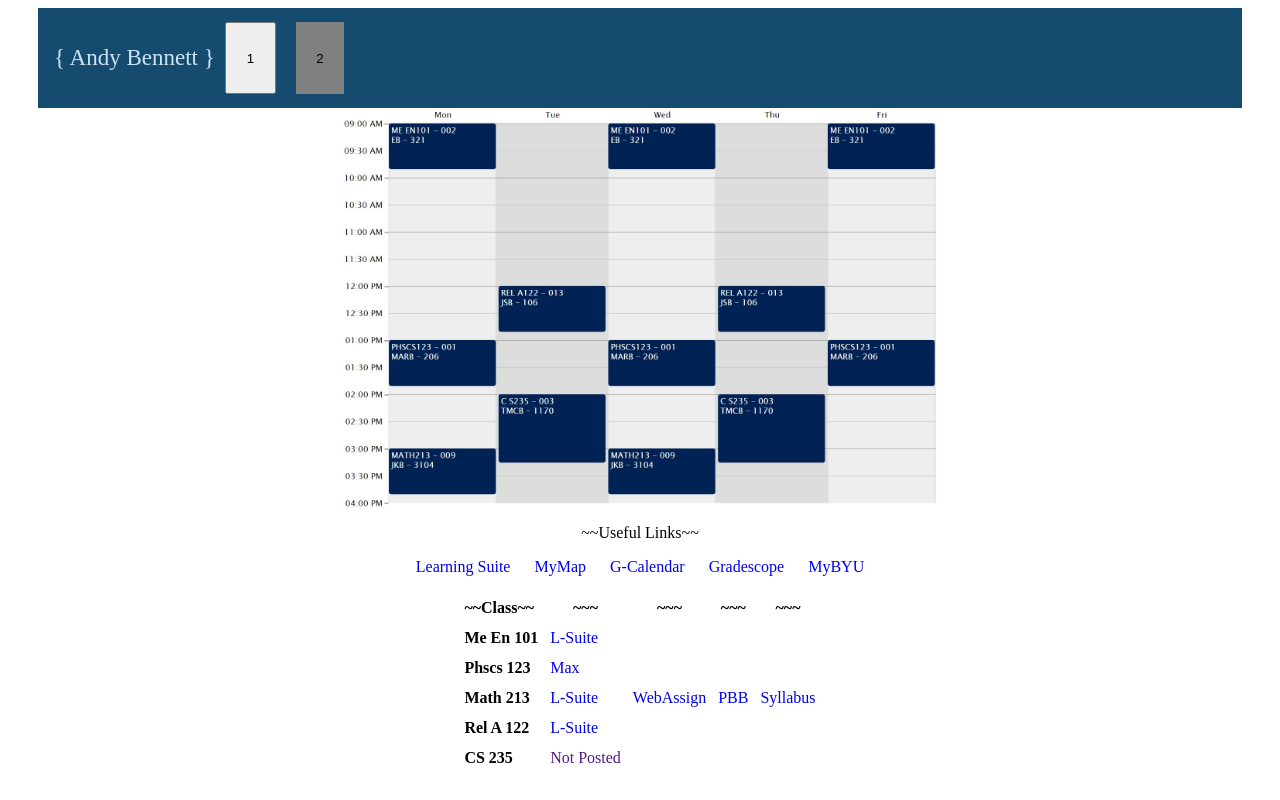
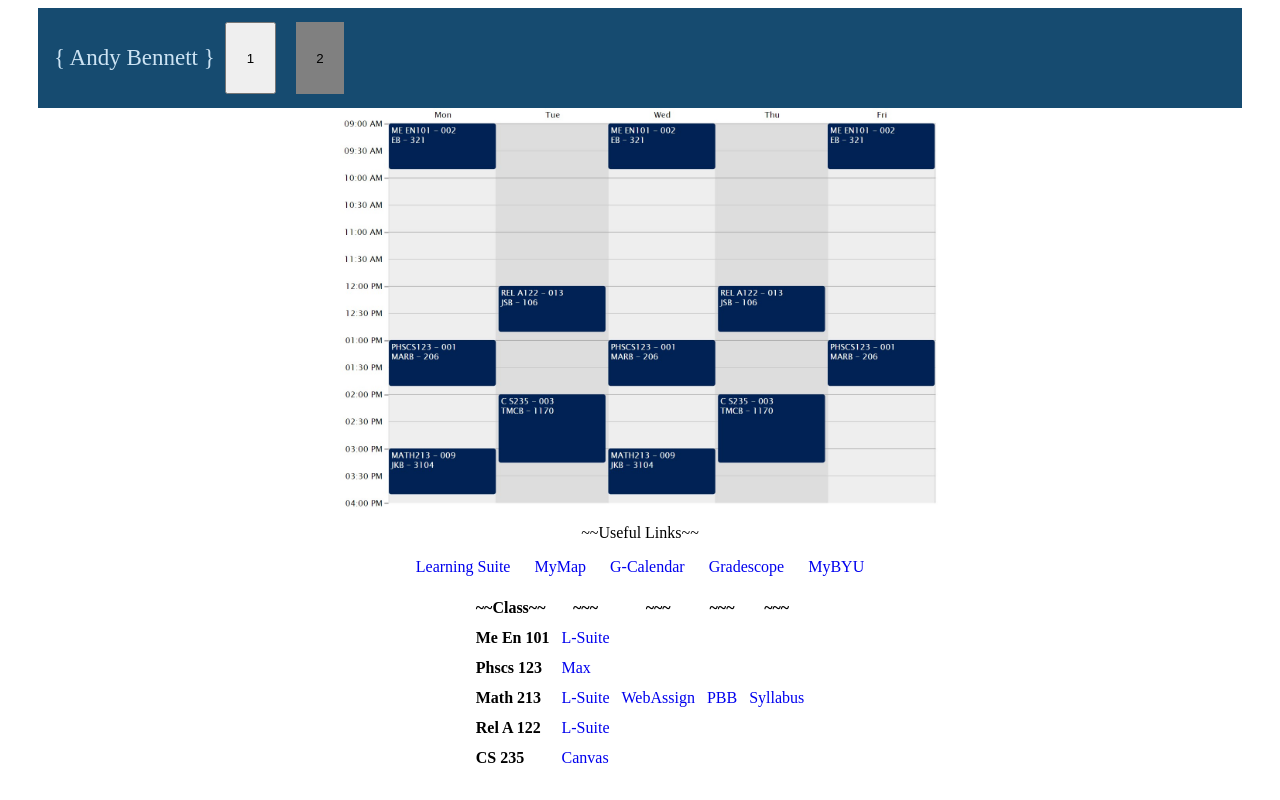
Before and after one commit to Andy-P-Bennett/Andy-P-Bennett.github.io, a plain HTML site: page index.html in a window 1280 px wide. Drawn offline with Linux system fonts and the light colour scheme.

Commit message:
added cs canvas

```diff
--- a/index.html
+++ b/index.html
@@ -60,7 +60,7 @@
             </tr>
             <tr>
               <th>CS 235</td>
-              <td><a target="_blank" style="text-decoration: none" href="">Not Posted</a></td>
+              <td><a target="_blank" style="text-decoration: none" href="https://byu.instructure.com/courses/16415">Canvas</a></td>
             </tr>
           </tbody>
       </table>
```
